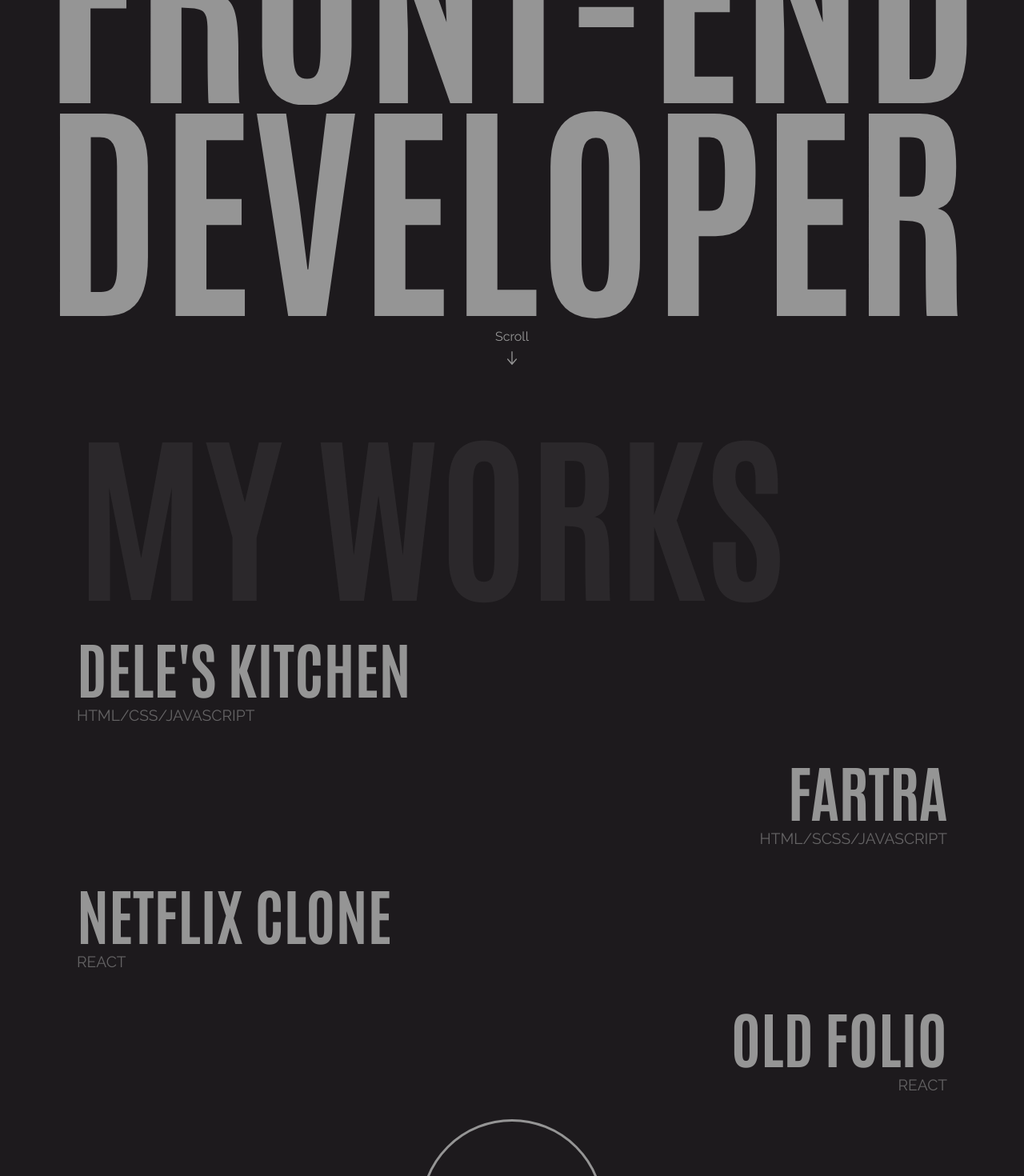
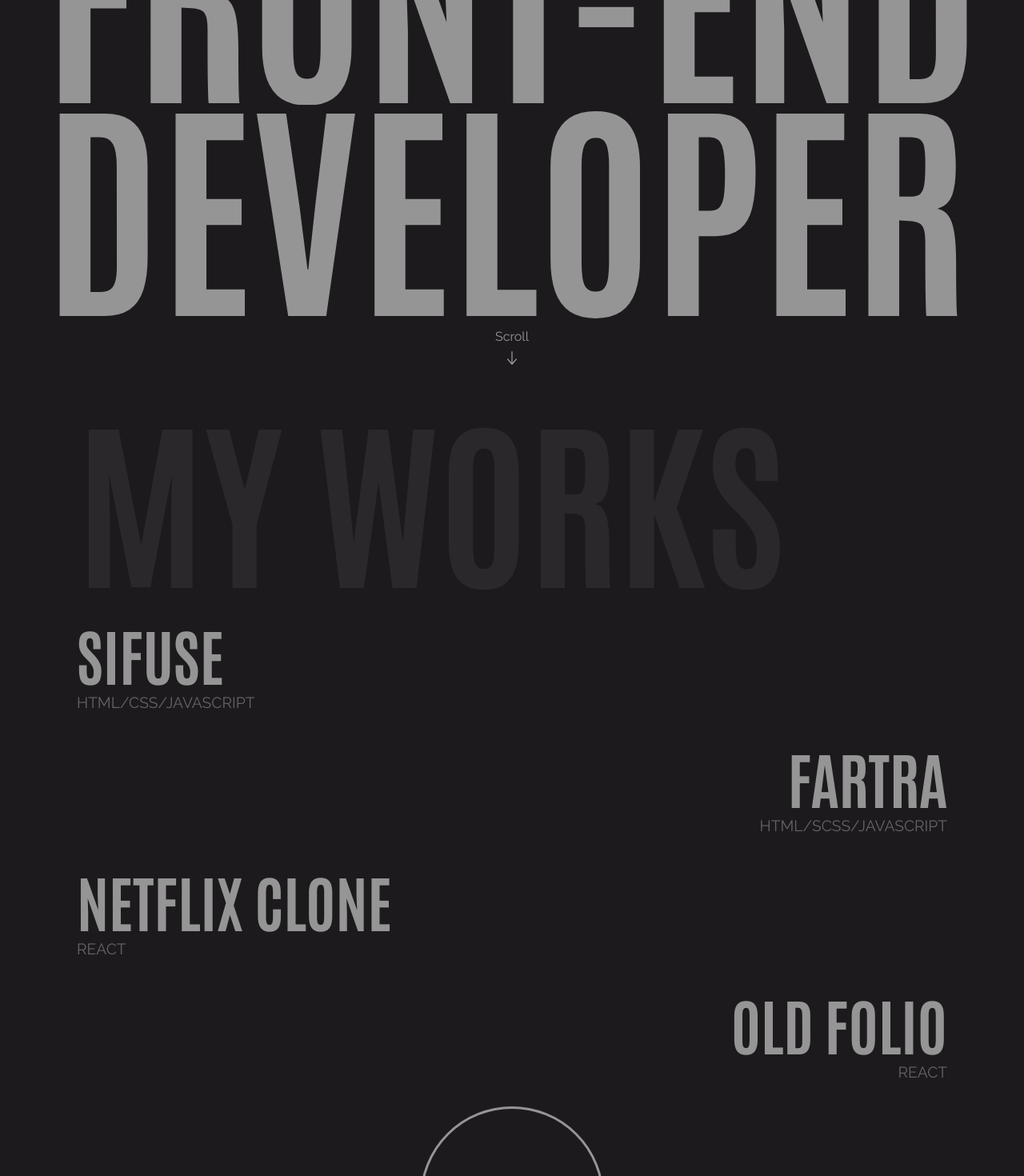
Before and after one commit to IFENOAH/portfolio, a React (Create React App) app: page / in a window 1280 px wide. Shown: the part 220-1690 px from the top of the page at 80% size. Built offline with nearby package versions, Linux system fonts and the light colour scheme.

Commit message:
links updated

```diff
--- a/src/components/Footer/Footer.js
+++ b/src/components/Footer/Footer.js
@@ -15,7 +15,7 @@ function Footer() {
 
             </div>
 
-            <p className = {styles.design}>Designed by: <i>Subomi</i> </p>
+            <p className = {styles.design}>Designed by: <i><a href = "https://www.behance.net/subomifortune"  target="_blank" rel="noopener noreferrer" > Subomi </a></i> </p>
 
 
         </div>
--- a/src/components/Footer/Footer.module.css
+++ b/src/components/Footer/Footer.module.css
@@ -34,10 +34,12 @@
     cursor: pointer;
 }
 
-i{
+a{
     font-family: 'Raleway';
     font-size: 1rem;
     cursor: pointer;
+    text-decoration: none;
+    color: #959595;
 }
 
 @media screen and (max-width: 700px) {
@@ -68,7 +70,7 @@ i{
         font-size: .7rem;
     }
 
-    i{
+    a{
         font-size: 0.7rem;
     }
 }
--- a/src/components/HeroPage/HeroPage.js
+++ b/src/components/HeroPage/HeroPage.js
@@ -16,43 +16,43 @@ function HeroPage() {
 
             <div className = {styles.hero_content } >
 
-                <span>
-                    <span className = {styles.hero_letter} data-aos='fade-right'>F</span>
-                    <span className = {styles.hero_letter} data-aos='fade-left'>R</span>
-                    <span className = {styles.hero_letter} data-aos='fade-up'>O</span>
-                    <span className = {styles.hero_letter} data-aos='fade-down'>N</span>
-                    <span className = {styles.hero_letter} data-aos='flip-down'>T</span>
+                <span data-aos='fade-left'>
+                    <span className = {styles.hero_letter} >F</span>
+                    <span className = {styles.hero_letter} >R</span>
+                    <span className = {styles.hero_letter} >O</span>
+                    <span className = {styles.hero_letter} >N</span>
+                    <span className = {styles.hero_letter} >T</span>
                 </span>
 
-                <span>
-                    <span className = {styles.hero_letter} data-aos='zoom-in'>-</span>
-                    <span className = {styles.hero_letter} data-aos='fade-left'>E</span>
-                    <span className = {styles.hero_letter} data-aos='fade-right'>N</span>
-                    <span className = {styles.hero_letter} data-aos='fade-up'>D</span>
+                <span data-aos='fade-right'>
+                    <span className = {styles.hero_letter} >-</span>
+                    <span className = {styles.hero_letter} >E</span>
+                    <span className = {styles.hero_letter} >N</span>
+                    <span className = {styles.hero_letter} >D</span>
                 </span>
 
                 <br></br>
 
-                <span>
-                    <span className = {styles.hero_letter} data-aos='flip-up'>D</span>
-                    <span className = {styles.hero_letter} data-aos='spin-up'>E</span>
-                    <span className = {styles.hero_letter} data-aos='fade-right'>V</span>
-                    <span className = {styles.hero_letter} data-aos='fade-up'>E</span>
+                <span data-aos='fade-down'>
+                    <span className = {styles.hero_letter} >D</span>
+                    <span className = {styles.hero_letter} >E</span>
+                    <span className = {styles.hero_letter} >V</span>
+                    <span className = {styles.hero_letter} >E</span>
                 </span>
-                <span>
-                    <span className = {styles.hero_letter} data-aos='fade-left'>L</span>
-                    <span className = {styles.hero_letter} data-aos='fade-down'>O</span>
-                    <span className = {styles.hero_letter} data-aos='fade-down'>P</span>
-                    <span className = {styles.hero_letter} data-aos='flip-right'>E</span>
-                    <span className = {styles.hero_letter} data-aos='flip-left'>R</span>
+
+                <span data-aos='fade-up'>
+                    <span className = {styles.hero_letter} >L</span>
+                    <span className = {styles.hero_letter} >O</span>
+                    <span className = {styles.hero_letter} >P</span>
+                    <span className = {styles.hero_letter} >E</span>
+                    <span className = {styles.hero_letter} >R</span>
                 </span>
 
 
                 <div className = {styles.scroll_button}>
-                <span className = { styles.scroll } >Scroll</span>
-                <img src = { image2 } alt = "arrow" className ={ styles.scroll_icon }></img>
-            </div>
-
+                    <span className = { styles.scroll } >Scroll</span>
+                    <img src = { image2 } alt = "arrow" className ={ styles.scroll_icon }></img>
+                </div>
 
             </div>
 
--- a/src/components/HeroPage/HeroPage.module.css
+++ b/src/components/HeroPage/HeroPage.module.css
@@ -18,7 +18,6 @@
 
     .hero_header{
         font-size: 1rem;
-        margin-bottom:0rem;
     }
 
     .scroll{
--- a/src/components/ProjectsPage/Projects.js
+++ b/src/components/ProjectsPage/Projects.js
@@ -9,25 +9,26 @@ function Projects() {
 
             <div className = { styles.project_holder }>
 
-                <div className = {styles.projects1} data-aos='fade-left'>
-                    <h4>DELE'S KITCHEN</h4>
+                <a href =  "https://sifuse.com/" target="_blank" rel="noopener noreferrer"  className = {styles.projects1} data-aos='fade-left'>
+                    <h4>SIFUSE</h4>
                     <h6 className = {styles.tool}> HTML/CSS/JAVASCRIPT</h6>
-                </div>
+                </a>
 
-                <div className = {styles.projects2} data-aos='fade-right'>
+                <a href = "https://fartra.netlify.app/" target="_blank" rel="noopener noreferrer" className = {styles.projects2} data-aos='fade-right'>
                     <h4>FARTRA</h4>
                     <h6 className = {styles.tool}>HTML/SCSS/JAVASCRIPT</h6>
-                </div>
+                </a>
 
-                <div className = {styles.projects3} data-aos='fade-left'>
+                <a  href =  "https://net-cloned.netlify.app" target="_blank" rel="noopener noreferrer" className = {styles.projects3} data-aos='fade-left'>
                     <h4>NETFLIX CLONE</h4>
                     <h6 className = {styles.tool}>REACT</h6>
-                </div>
+                </a>
 
-                <div className = {styles.projects4} data-aos='fade-right'>
+                <a href = "https://ifenoah.github.io/DevNoah/" target="_blank" rel="noopener noreferrer" className = {styles.projects4} data-aos='fade-right'>
                     <h4>OLD FOLIO</h4>
                     <h6 className = {styles.tool}>REACT</h6>
-                </div>
+                </a>
+
             </div>
 
             <button className = {styles.projectButton} data-aos='fade-up'>
--- a/src/components/ProjectsPage/Projects.module.css
+++ b/src/components/ProjectsPage/Projects.module.css
@@ -4,13 +4,13 @@
     justify-content: center;
     align-items: center;
     flex-direction: column;
-    padding: 1.5rem 6rem;
+    padding: .5rem 6rem;
 }
 
 @media screen and (max-width: 670px ) {
 
     .project_container{
-        padding: 1.5rem 2rem;
+        padding: .5rem 2rem;
     }
 }
 
@@ -48,6 +48,7 @@
     flex-direction: column;
     color:#959595;
     font-size: 6vw;
+    text-decoration: none;
 }
 
 @media screen and (max-width: 580px) {
@@ -67,6 +68,7 @@
     flex-direction: column;
     color:#959595;
     font-size: 6vw;
+    text-decoration: none;
 }
 
 .projects3{
@@ -77,6 +79,7 @@
     flex-direction: column;
     color:#959595;
     font-size: 6vw;
+    text-decoration: none;
 }
 
 .projects4{
@@ -87,6 +90,7 @@
     flex-direction: column;
     color:#959595;
     font-size: 6vw;
+    text-decoration: none;
 }
 
 .tool{
```
